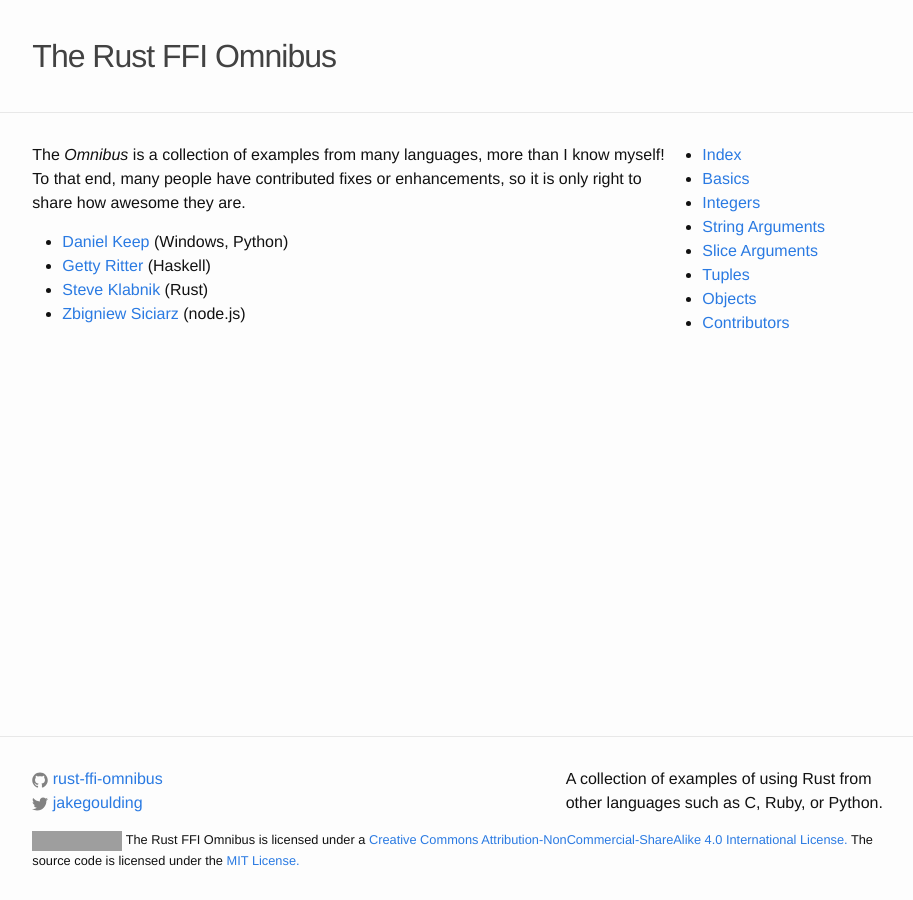
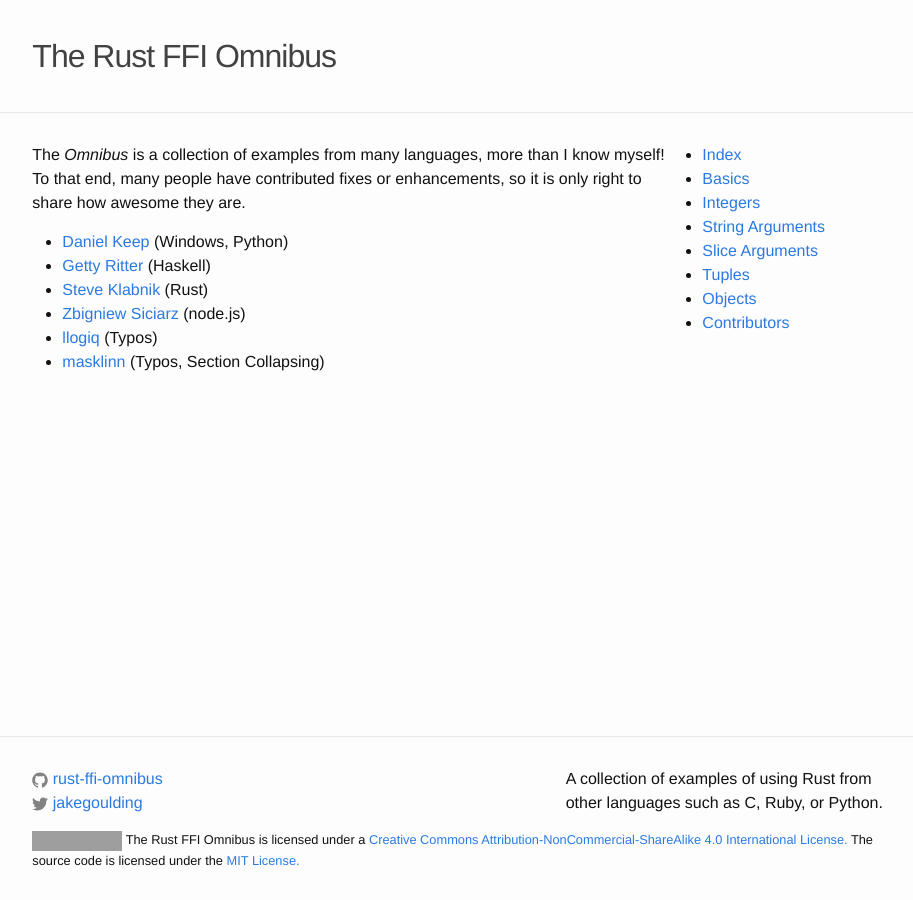
Before and after one commit to shepmaster/rust-ffi-omnibus, a Jekyll site: the page built from site/contributors/index.md, in a window 1280 px wide. Shown: the whole page, without its empty margins (181-1094 px from the left). Built offline with Jekyll 4.4.1, drawn with Linux system fonts in a browser that asks for light colours; nearby versions of some CDN libraries; a style sheet for code colours, icons or effects is not loaded; grey boxes are pictures that could not be loaded.

Commit message:
Update contributors

```diff
--- a/site/contributors/index.md
+++ b/site/contributors/index.md
@@ -11,8 +11,12 @@ enhancements, so it is only right to share how awesome they are.
 - [Getty Ritter] (Haskell)
 - [Steve Klabnik] (Rust)
 - [Zbigniew Siciarz] (node.js)
+- [llogiq] (Typos)
+- [masklinn] (Typos, Section Collapsing)
 
 [Daniel Keep]: https://github.com/DanielKeep
 [Getty Ritter]: https://github.com/aisamanra
 [Steve Klabnik]: https://github.com/steveklabnik
 [Zbigniew Siciarz]: https://github.com/zsiciarz
+[llogiq]: https://github.com/llogiq
+[masklinn]: https://github.com/masklinn
```
